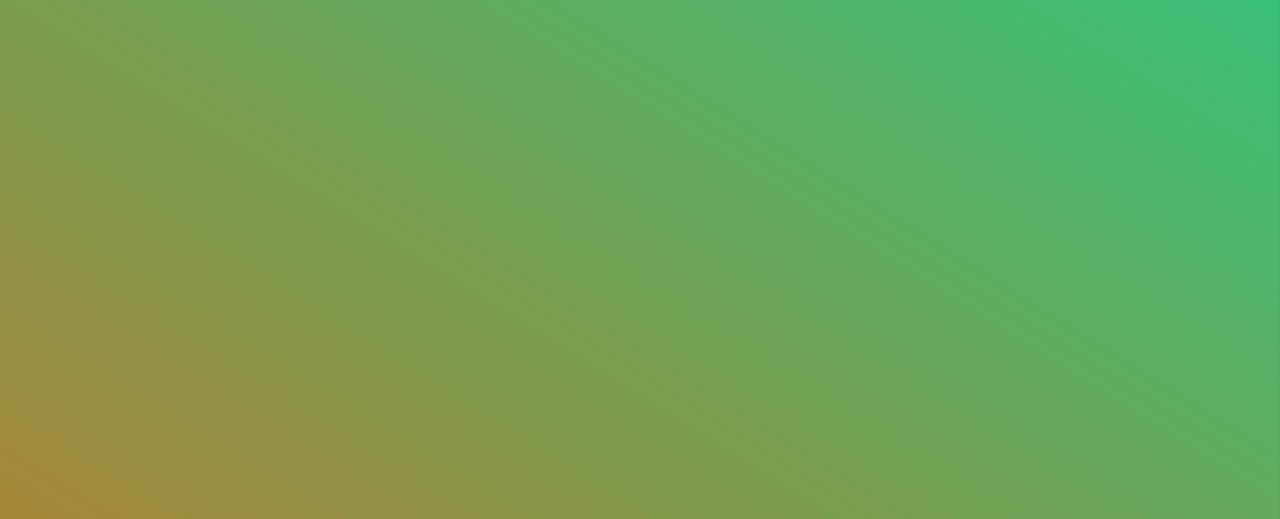
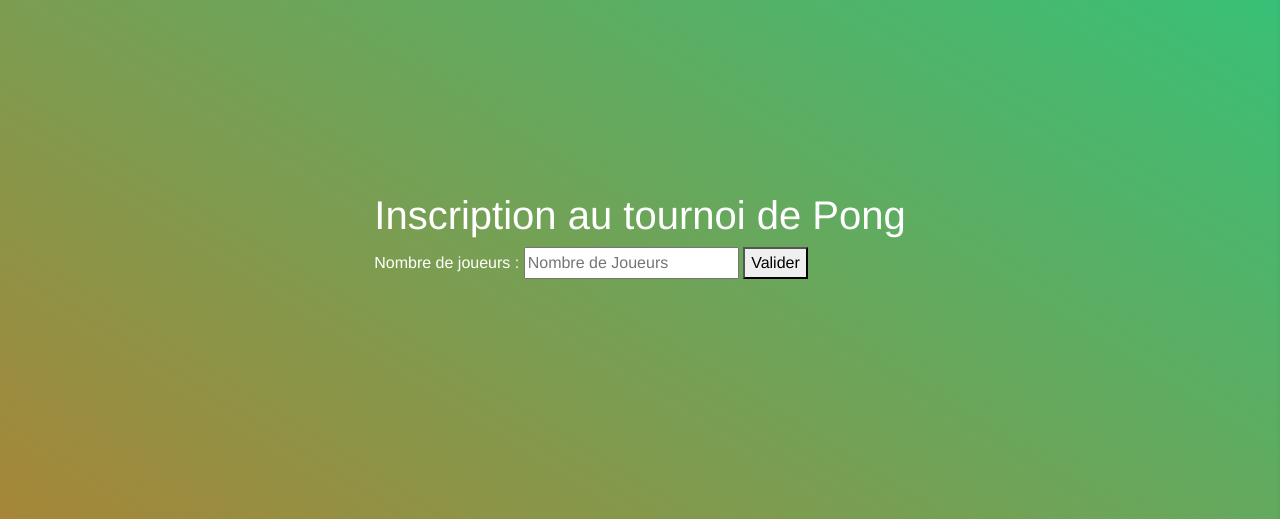
Before and after one commit to qbnt/6_ft_transcendence, a Django app: page /tournament/tournament/setup_players in a window 1280 px wide. Shown: the part 193-712 px from the top of the page. Run offline with Django 3.2, Linux system fonts and the light colour scheme; some libraries are stand-ins or nearby versions.

Commit message:
Petit rendu sur le tournoi, bon début

```diff
--- a/projet/srcs/web/ft_transcendence/tournament/templates/Setup_players.html
+++ b/projet/srcs/web/ft_transcendence/tournament/templates/Setup_players.html
@@ -4,66 +4,18 @@
     Page des Joueurs
 {% endblock %}
 
-<!DOCTYPE html>
-<html lang="en">
-<head>
-    <meta charset="UTF-8">
-    <meta http-equiv="X-UA-Compatible" content="IE=edge">
-    <meta name="viewport" content="width=device-width, initial-scale=1.0">
-    <title>tournament de Pong</title>
-    <style>
-        body {
-            font-family: Arial, sans-serif;
-            margin: 20px;
-            padding: 0;
-        }
-
-        .form-section {
-            margin-bottom: 20px;
-        }
-
-        label {
-            display: block;
-            margin-bottom: 5px;
-        }
-
-        input[type="number"],
-        input[type="text"] {
-            padding: 8px;
-            margin-bottom: 10px;
-            width: calc(100% - 20px);
-        }
-
-        button {
-            padding: 10px 15px;
-            background-color: #4CAF50;
-            color: white;
-            border: none;
-            cursor: pointer;
-        }
-
-        button:hover {
-            background-color: #45a049;
-        }
-
-        .player-names {
-            margin-top: 20px;
-        }
-    </style>
-</head>
-<body>
-
-    <h1>Inscription au tournament de Pong</h1>
+{% block content %}
+    <h1>Inscription au tournoi de Pong</h1>
 
     <!-- Formulaire pour demander le nombre de joueurs -->
     <div class="form-section">
         <label for="number-of-players">Nombre de joueurs :</label>
-        <input type="number" id="number-of-players" min="1" placeholder="Entrez le nombre de joueurs">
+        <input type="number" id="number-of-players" min="1" placeholder="Nombre de Joueurs">
         <button type="button" onclick="generatePlayerInputs()">Valider</button>
     </div>
 
     <!-- Section pour les noms des joueurs -->
-    <form id="players-form" action="{% url 'tournament:joueurs' %}" method="POST">
+    <form id="players-form" action="{% url 'tournament:setup_players' %}" method="POST">
         {% csrf_token %}
         <div id="player-names-container" class="player-names"></div>
         <button type="submit" id="submit-button" style="display: none;">Soumettre</button>
@@ -83,22 +35,31 @@
 
             // Générer les champs pour les noms des joueurs
             for (let i = 1; i <= numberOfPlayers; i++) {
+                // Création d'un conteneur pour chaque champ de joueur
+                const playerContainer = document.createElement('div');
+                playerContainer.className = 'player-input-container';
+
                 const label = document.createElement('label');
                 label.textContent = `Nom du joueur ${i} :`;
+                label.className = 'player-label';
+
                 const input = document.createElement('input');
                 input.type = 'text';
                 input.name = `player${i}`;
                 input.placeholder = `Entrez le nom du joueur ${i}`;
+                input.className = 'player-input';
                 input.required = true;
 
-                playerNamesContainer.appendChild(label);
-                playerNamesContainer.appendChild(input);
+                // Ajouter le label et l'input dans le conteneur
+                playerContainer.appendChild(label);
+                playerContainer.appendChild(input);
+
+                // Ajouter le conteneur au formulaire principal
+                playerNamesContainer.appendChild(playerContainer);
             }
 
             // Afficher le bouton de soumission une fois les champs générés
             document.getElementById('submit-button').style.display = 'block';
         }
     </script>
-
-</body>
-</html>
+{% endblock %}
```
Also changed, not shown: projet/srcs/web/ft_transcendence/tournament/templates/Confirmation_Tournoi.html (+46 -17 lines), projet/srcs/web/ft_transcendence/live_chat/migrations/0003_alter_chatgroup_group_name.py (added), projet/srcs/web/ft_transcendence/live_chat/migrations/0004_alter_chatgroup_group_name.py (added), projet/srcs/web/ft_transcendence/live_chat/migrations/0005_alter_chatgroup_group_name.py (added), projet/srcs/web/ft_transcendence/live_chat/migrations/0006_alter_chatgroup_group_name.py (added).
